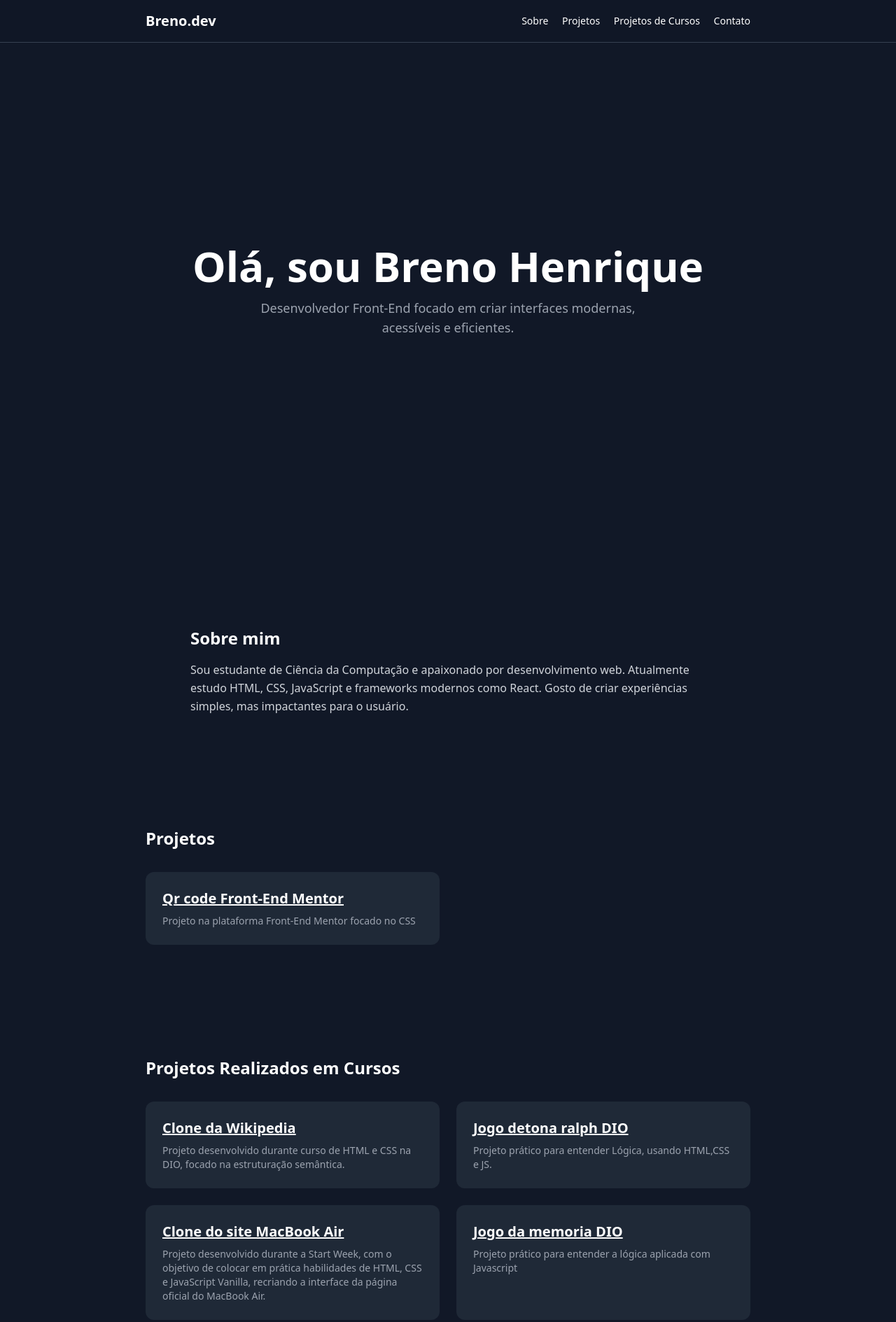
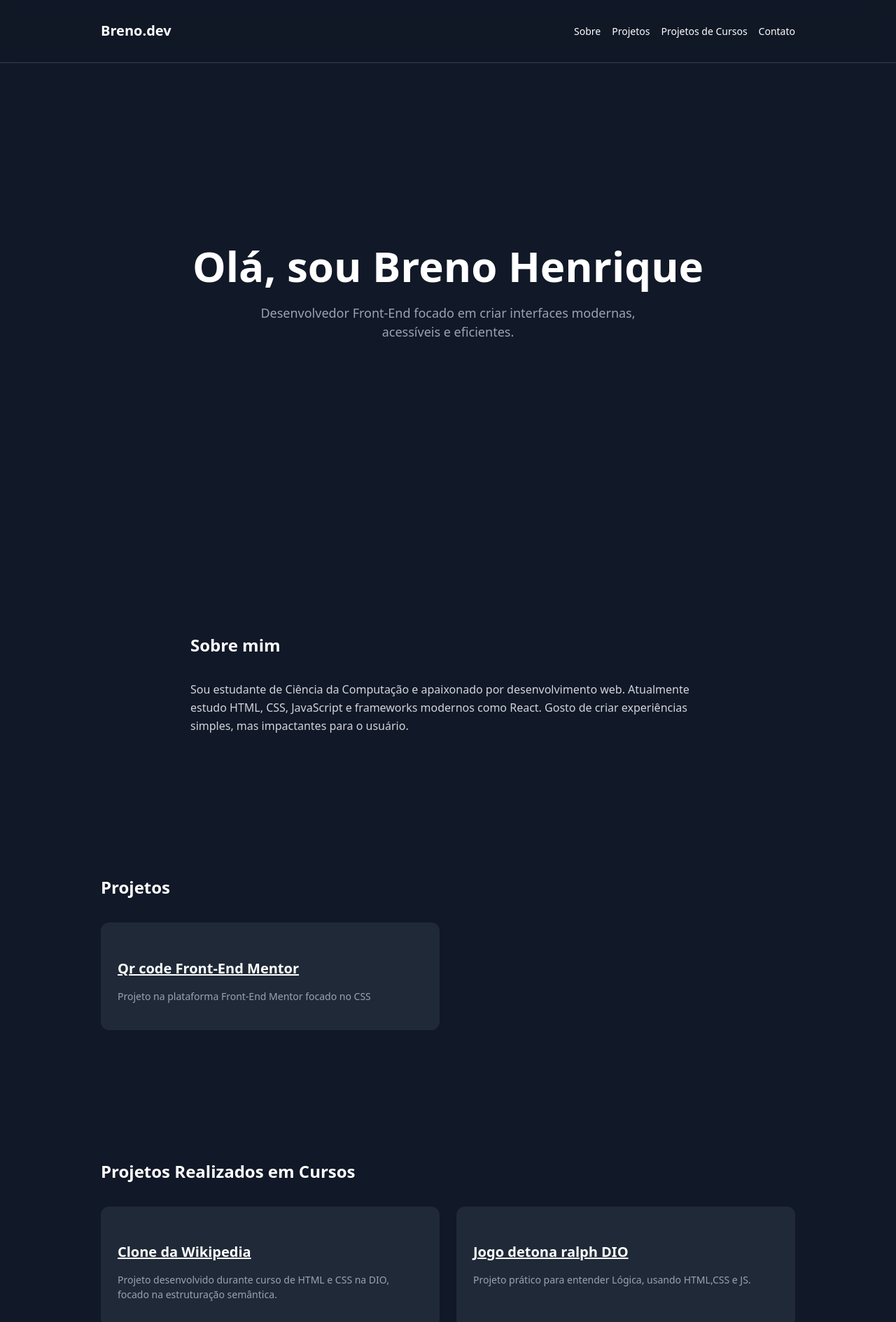
Before and after one commit to Brenoh1810/portfolio-breno, a plain HTML site: page index.html in a window 1280 px wide. Shown: the top 1889 px of the page at 70% size. Drawn offline with nearby package versions, Linux system fonts and the light colour scheme.

Commit message:
atualização 2

```diff
--- /dev/null
+++ b/Src/Styles/style.css
@@ -0,0 +1,214 @@
+* {
+  box-sizing: border-box;
+}
+
+body {
+  margin: 0;
+  font-family: system-ui, -apple-system, BlinkMacSystemFont, "Segoe UI", Roboto, Helvetica, Arial, sans-serif,
+    "Apple Color Emoji", "Segoe UI Emoji";
+  background-color: #111827;
+  color: white;
+  scroll-behavior: smooth;
+  line-height: 1.5;
+}
+
+.container {
+  max-width: 64rem;
+  margin-left: auto;
+  margin-right: auto;
+  padding-left: 1rem;
+  padding-right: 1rem;
+}
+
+header {
+  position: fixed;
+  top: 0;
+  width: 100%;
+  background-color: rgba(17, 24, 39, 0.5);
+  backdrop-filter: blur(10px);
+  border-bottom: 1px solid #374151;
+  z-index: 50;
+}
+
+.header-container {
+  display: flex;
+  justify-content: space-between;
+  align-items: center;
+  padding-top: 1rem;
+  padding-bottom: 1rem;
+}
+
+.logo {
+  font-size: 1.25rem;
+  font-weight: 700;
+}
+
+.nav {
+  font-size: 0.875rem;
+  display: flex;
+  gap: 1rem;
+}
+
+.nav-link {
+  color: white;
+  text-decoration: none;
+  cursor: pointer;
+  transition: text-decoration 0.3s;
+}
+
+.nav-link:hover {
+  text-decoration: underline;
+}
+
+.hero {
+  min-height: 100vh;
+  display: flex;
+  align-items: center;
+  justify-content: center;
+  text-align: center;
+  padding-left: 1rem;
+  padding-right: 1rem;
+}
+
+.hero-title {
+  font-weight: 700;
+  font-size: 2.25rem;
+  line-height: 1.2;
+  margin-bottom: 1rem;
+}
+
+@media (min-width: 768px) {
+  .hero-title {
+    font-size: 3.75rem;
+  }
+}
+
+.hero-subtitle {
+  font-size: 1.125rem;
+  color: #9ca3af;
+  max-width: 36rem;
+  margin-left: auto;
+  margin-right: auto;
+}
+
+.sobre {
+  padding-top: 5rem;
+  padding-bottom: 5rem;
+  padding-left: 1rem;
+  padding-right: 1rem;
+  max-width: 48rem;
+  margin-left: auto;
+  margin-right: auto;
+}
+
+.section-title {
+  font-size: 1.5rem;
+  font-weight: 600;
+  margin-bottom: 1rem;
+}
+
+.section-text {
+  color: #d1d5db;
+  line-height: 1.625;
+}
+
+.projetos,
+.projetos-cursos {
+  padding-top: 5rem;
+  padding-bottom: 5rem;
+  padding-left: 1rem;
+  padding-right: 1rem;
+  max-width: 64rem;
+  margin-left: auto;
+  margin-right: auto;
+}
+
+.section-title {
+  font-size: 1.5rem;
+  font-weight: 600;
+  margin-bottom: 2rem;
+}
+
+.grid {
+  display: grid;
+  grid-template-columns: 1fr;
+  gap: 1.5rem;
+}
+
+@media (min-width: 768px) {
+  .grid-2 {
+    grid-template-columns: repeat(2, 1fr);
+  }
+}
+
+.card {
+  background-color: #1f2937;
+  padding: 1.5rem;
+  border-radius: 0.75rem;
+  transition: transform 150ms ease-in-out;
+}
+
+.card:hover {
+  transform: scale(1.02);
+}
+
+.card-title {
+  font-size: 1.25rem;
+  font-weight: 700;
+  margin-bottom: 0.5rem;
+}
+
+.link-underline {
+  text-decoration: underline;
+  color: inherit;
+}
+
+.card-text {
+  font-size: 0.875rem;
+  color: #9ca3af;
+}
+
+.contato {
+  padding-top: 5rem;
+  padding-bottom: 5rem;
+  padding-left: 1rem;
+  padding-right: 1rem;
+  max-width: 42rem;
+  margin-left: auto;
+  margin-right: auto;
+  text-align: center;
+}
+
+.footer {
+  border-top: 1px solid #374151;
+  padding-top: 1rem;
+  padding-bottom: 1rem;
+  text-align: center;
+  font-size: 0.875rem;
+  color: #6b7280;
+}
+.opacity-0 {
+  opacity: 0;
+}
+
+.opacity-100 {
+  opacity: 1;
+}
+
+.translate-y-4 {
+  transform: translateY(1rem); /* 4 = 1rem */
+}
+
+.translate-y-0 {
+  transform: translateY(0);
+}
+
+.transition {
+  transition-property: opacity, transform;
+  transition-duration: 700ms;
+  transition-timing-function: ease-in-out;
+}
+
+.duration-700 {
+  transition-duration: 700ms;
+}
--- a/index.html
+++ b/index.html
@@ -1,91 +1,83 @@
 <!DOCTYPE html>
-<html lang="pt-BR" class="bg-gray-900 text-white scroll-smooth">
+<html lang="pt-BR" class="scroll-smooth">
 <head>
   <meta charset="UTF-8" />
   <meta name="viewport" content="width=device-width, initial-scale=1.0" />
   <title>Breno Henrique | Front-End Dev</title>
-  <script src="https://cdn.tailwindcss.com"></script>
+  <link rel="stylesheet" href="./Src/Styles/style.css" />
 </head>
-<body class="font-sans">
-  <!-- Header -->
-  <header class="fixed top-0 w-full bg-gray-900/80 backdrop-blur border-b border-gray-700 z-50">
-    <div class="max-w-4xl mx-auto px-4 py-4 flex justify-between items-center">
-      <h1 class="text-xl font-bold">Breno.dev</h1>
-      <nav class="space-x-4 text-sm">
-        <a href="#sobre" class="hover:underline">Sobre</a>
-        <a href="#projetos" class="hover:underline">Projetos</a>
-        <a href="#projetos-cursos" class="hover:underline">Projetos de Cursos</a>
-        <a href="#contato" class="hover:underline">Contato</a>
+<body>
+  <header>
+    <div class="container header-container">
+      <h1 class="logo">Breno.dev</h1>
+      <nav class="nav">
+        <a href="#sobre" class="nav-link">Sobre</a>
+        <a href="#projetos" class="nav-link">Projetos</a>
+        <a href="#projetos-cursos" class="nav-link">Projetos de Cursos</a>
+        <a href="#contato" class="nav-link">Contato</a>
       </nav>
     </div>
   </header>
 
-  <!-- Hero -->
-  <section class="min-h-screen flex items-center justify-center text-center px-4" id="inicio">
+  <section id="inicio" class="hero container">
     <div>
-      <h2 class="text-4xl md:text-6xl font-bold mb-4">Olá, sou Breno Henrique</h2>
-      <p class="text-lg text-gray-400 max-w-xl mx-auto">Desenvolvedor Front-End focado em criar interfaces modernas, acessíveis e eficientes.</p>
+      <h2 class="hero-title">Olá, sou Breno Henrique</h2>
+      <p class="hero-subtitle">Desenvolvedor Front-End focado em criar interfaces modernas, acessíveis e eficientes.</p>
     </div>
   </section>
 
-  <!-- Sobre Mim -->
-  <section id="sobre" class="py-20 px-4 max-w-3xl mx-auto">
-    <h3 class="text-2xl font-semibold mb-4">Sobre mim</h3>
-    <p class="text-gray-300 leading-relaxed">Sou estudante de Ciência da Computação e apaixonado por desenvolvimento web. Atualmente estudo HTML, CSS, JavaScript e frameworks modernos como React. Gosto de criar experiências simples, mas impactantes para o usuário.</p>
+  <section id="sobre" class="sobre container">
+    <h3 class="section-title">Sobre mim</h3>
+    <p class="section-text">Sou estudante de Ciência da Computação e apaixonado por desenvolvimento web. Atualmente estudo HTML, CSS, JavaScript e frameworks modernos como React. Gosto de criar experiências simples, mas impactantes para o usuário.</p>
   </section>
 
-  <!-- Projetos -->
-  <section id="projetos" class="py-20 px-4 max-w-4xl mx-auto">
-    <h3 class="text-2xl font-semibold mb-8">Projetos</h3>
-    <div class="grid md:grid-cols-2 gap-6">
-      <div class="bg-gray-800 p-6 rounded-xl hover:scale-[1.02] transition">
-        <h4 class="text-xl font-bold mb-2"><a href="https://brenoh1810.github.io/qr-code-front-end-mentor/" target="_blank" class="underline">Qr code Front-End Mentor</a></h4>
-        <p class="text-gray-400 text-sm">Projeto na plataforma Front-End Mentor focado no CSS</p>
+  <section id="projetos" class="projetos container">
+    <h3 class="section-title">Projetos</h3>
+    <div class="grid grid-2">
+      <div class="card">
+        <h4 class="card-title"><a href="https://brenoh1810.github.io/qr-code-front-end-mentor/" target="_blank" class="link-underline">Qr code Front-End Mentor</a></h4>
+        <p class="card-text">Projeto na plataforma Front-End Mentor focado no CSS</p>
       </div>
     </div>
   </section>
 
-  <!-- Projetos de Cursos -->
-  <section id="projetos-cursos" class="py-20 px-4 max-w-4xl mx-auto">
-    <h3 class="text-2xl font-semibold mb-8">Projetos Realizados em Cursos</h3>
-    <div class="grid md:grid-cols-2 gap-6">
-      <div class="bg-gray-800 p-6 rounded-xl hover:scale-[1.02] transition">
-        <h4 class="text-xl font-bold mb-2"><a href="https://brenoh1810.github.io/Clone-wikipedia/" target="_blank" class="underline">Clone da Wikipedia</a></h4>
-        <p class="text-gray-400 text-sm">Projeto desenvolvido durante curso de HTML e CSS na DIO, focado na estruturação semântica.</p>
+  <section id="projetos-cursos" class="projetos-cursos container">
+    <h3 class="section-title">Projetos Realizados em Cursos</h3>
+    <div class="grid grid-2">
+      <div class="card">
+        <h4 class="card-title"><a href="https://brenoh1810.github.io/Clone-wikipedia/" target="_blank" class="link-underline">Clone da Wikipedia</a></h4>
+        <p class="card-text">Projeto desenvolvido durante curso de HTML e CSS na DIO, focado na estruturação semântica.</p>
       </div>
-      <div class="bg-gray-800 p-6 rounded-xl hover:scale-[1.02] transition">
-        <h4 class="text-xl font-bold mb-2"><a href="https://brenoh1810.github.io/Detona-Ralph/" target="_blank" class="underline">Jogo detona ralph DIO</a></h4>
-        <p class="text-gray-400 text-sm">Projeto prático para entender Lógica, usando HTML,CSS e JS.</p>
+      <div class="card">
+        <h4 class="card-title"><a href="https://brenoh1810.github.io/Detona-Ralph/" target="_blank" class="link-underline">Jogo detona ralph DIO</a></h4>
+        <p class="card-text">Projeto prático para entender Lógica, usando HTML,CSS e JS.</p>
       </div>
-      <div class="bg-gray-800 p-6 rounded-xl hover:scale-[1.02] transition">
-        <h4 class="text-xl font-bold mb-2"><a href="https://brenoh1810.github.io/start-week-macbook-page/" target="_blank" class="underline">Clone do site MacBook Air</a></h4>
-        <p class="text-gray-400 text-sm">Projeto desenvolvido durante a Start Week, com o objetivo de colocar em prática habilidades de HTML, CSS e JavaScript Vanilla, recriando a interface da página oficial do MacBook Air.</p>
+      <div class="card">
+        <h4 class="card-title"><a href="https://brenoh1810.github.io/start-week-macbook-page/" target="_blank" class="link-underline">Clone do site MacBook Air</a></h4>
+        <p class="card-text">Projeto desenvolvido durante a Start Week, com o objetivo de colocar em prática habilidades de HTML, CSS e JavaScript Vanilla, recriando a interface da página oficial do MacBook Air.</p>
       </div>
-      <div class="bg-gray-800 p-6 rounded-xl hover:scale-[1.02] transition">
-        <h4 class="text-xl font-bold mb-2"><a href="https://brenoh1810.github.io/Desafio-jogo-da-memoria-de-emojis/" target="_blank" class="underline">Jogo da memoria DIO</a></h4>
-        <p class="text-gray-400 text-sm">Projeto prático para entender a lógica aplicada com Javascript</p>
-    </div>
-
+      <div class="card">
+        <h4 class="card-title"><a href="https://brenoh1810.github.io/Desafio-jogo-da-memoria-de-emojis/" target="_blank" class="link-underline">Jogo da memoria DIO</a></h4>
+        <p class="card-text">Projeto prático para entender a lógica aplicada com Javascript</p>
+      </div>
     </div>
   </section>
 
-  <!-- Contato -->
-<section id="contato" class="py-20 px-4 max-w-2xl mx-auto text-center">
-  <h3 class="text-2xl font-semibold mb-4">Entre em contato</h3>
-  <p class="text-gray-400 mb-4">
-    Você pode me encontrar no
-    <a href="https://www.linkedin.com/in/breno-henrique-barbosa-correia/" target="_blank" class="underline">LinkedIn</a>,
-    no <a href="https://github.com/Brenoh1810" target="_blank" class="underline">GitHub</a>
-    ou enviar um e-mail para <strong>brenoh18102@gmail.com</strong>
-  </p>
-</section>
+  <section id="contato" class="contato container text-center">
+    <h3 class="section-title">Entre em contato</h3>
+    <p class="section-text">
+      Você pode me encontrar no
+      <a href="https://www.linkedin.com/in/breno-henrique-barbosa-correia/" target="_blank" class="link-underline">LinkedIn</a>,
+      no <a href="https://github.com/Brenoh1810" target="_blank" class="link-underline">GitHub</a>
+      ou enviar um e-mail para <strong>brenoh18102@gmail.com</strong>
+    </p>
+  </section>
 
-
-  <!-- Footer -->
-  <footer class="border-t border-gray-700 py-4 text-center text-sm text-gray-500">
+  <footer class="footer text-center">
     © 2025 Breno Henrique. Todos os direitos reservados.
   </footer>
 
   <script src="./Src/Scripts/script.js"></script>
+
 </body>
 </html>
```
Also changed, not shown: Src/Scripts/script.js (line endings or trailing spaces).
